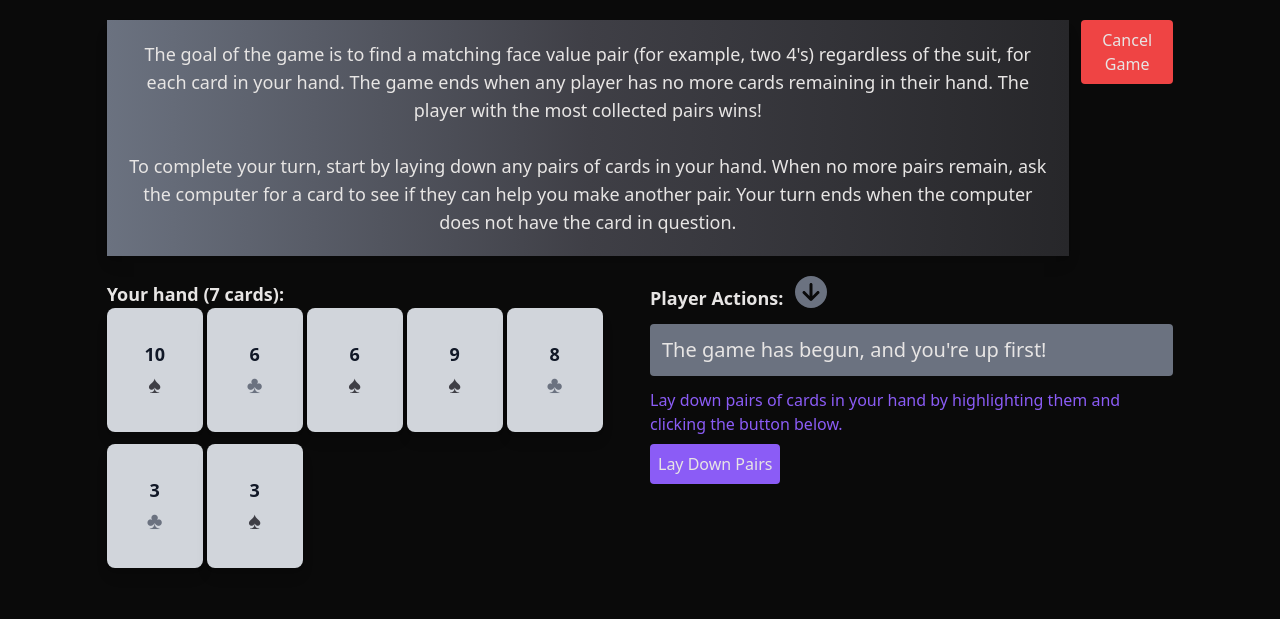
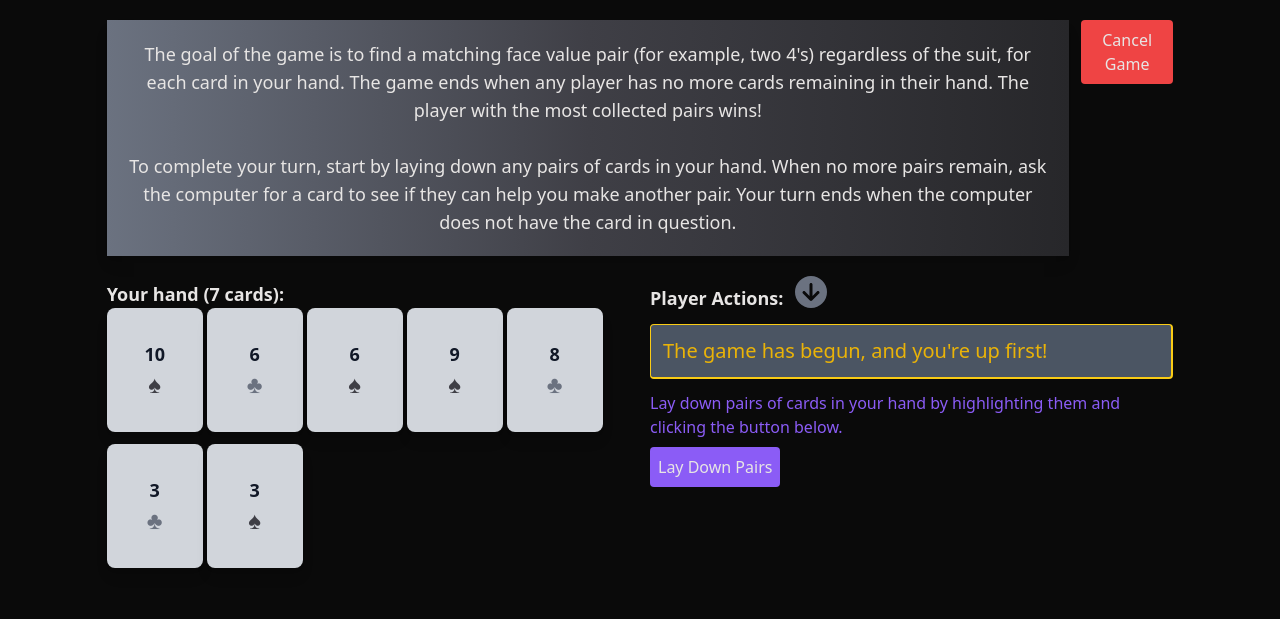
Before and after one commit to mmhernandez/go_fish_card_game, a Flask app: page /start_game in a window 1280 px wide. Shown: the top 619 px of the page. Run offline with Flask 3, Linux system fonts and the light colour scheme; some libraries are stand-ins or nearby versions.

Commit message:
Update messaging styling

```diff
--- a/flask_app/templates/index.html
+++ b/flask_app/templates/index.html
@@ -174,9 +174,9 @@
                                 {{message}}
                             </div>
                         {% else %}
-                                <div class="p-3 my-3 rounded bg-gray-500 text-xl mx-auto">
-                                    {{message}}
-                                </div>
+                            <div class="p-3 my-3 rounded bg-gray-600 border border-b-2 border-r-2 border-yellow-400 text-yellow-500 text-xl mx-auto">
+                                {{message}}
+                            </div>
                         {% endif %}
                     {% endif %}
 
```
